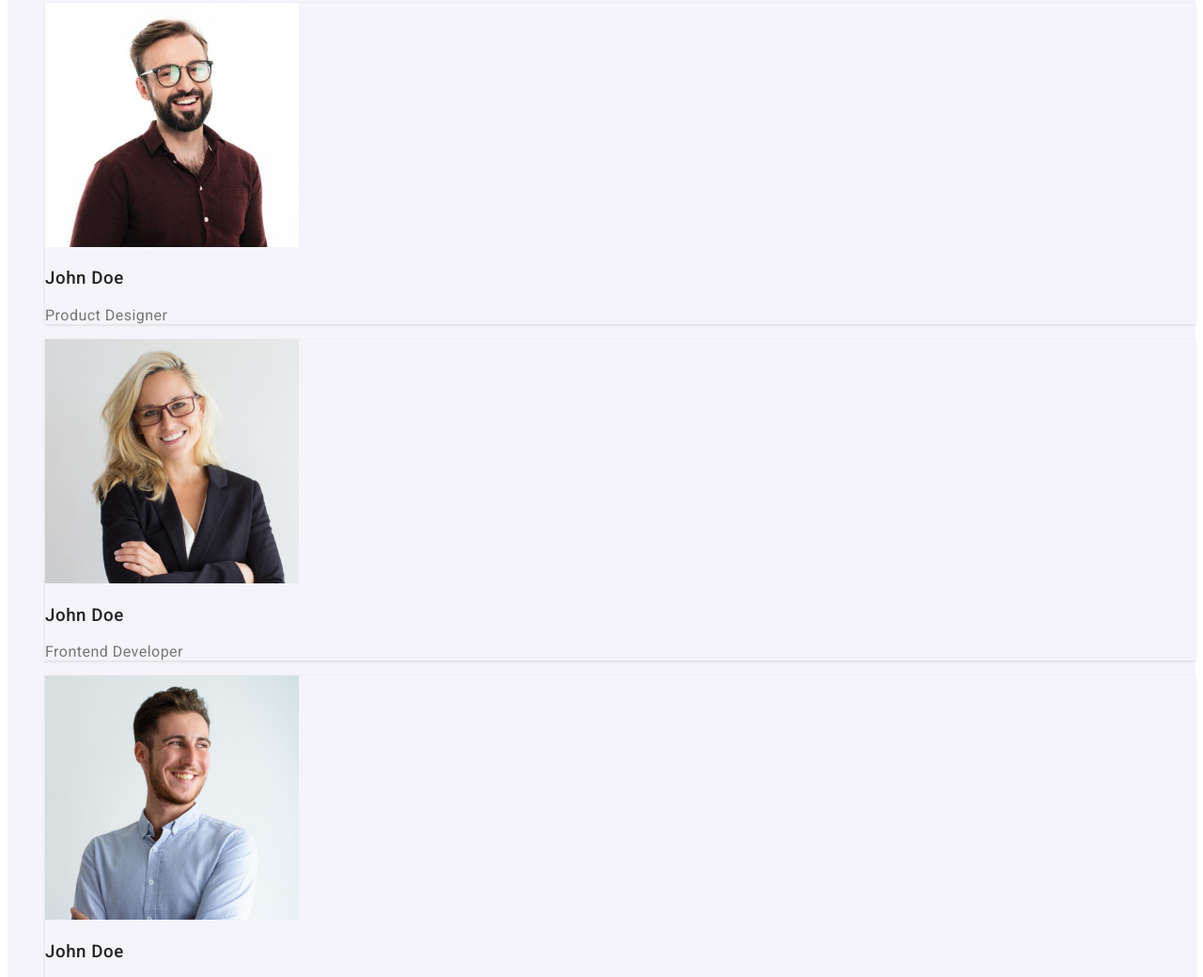
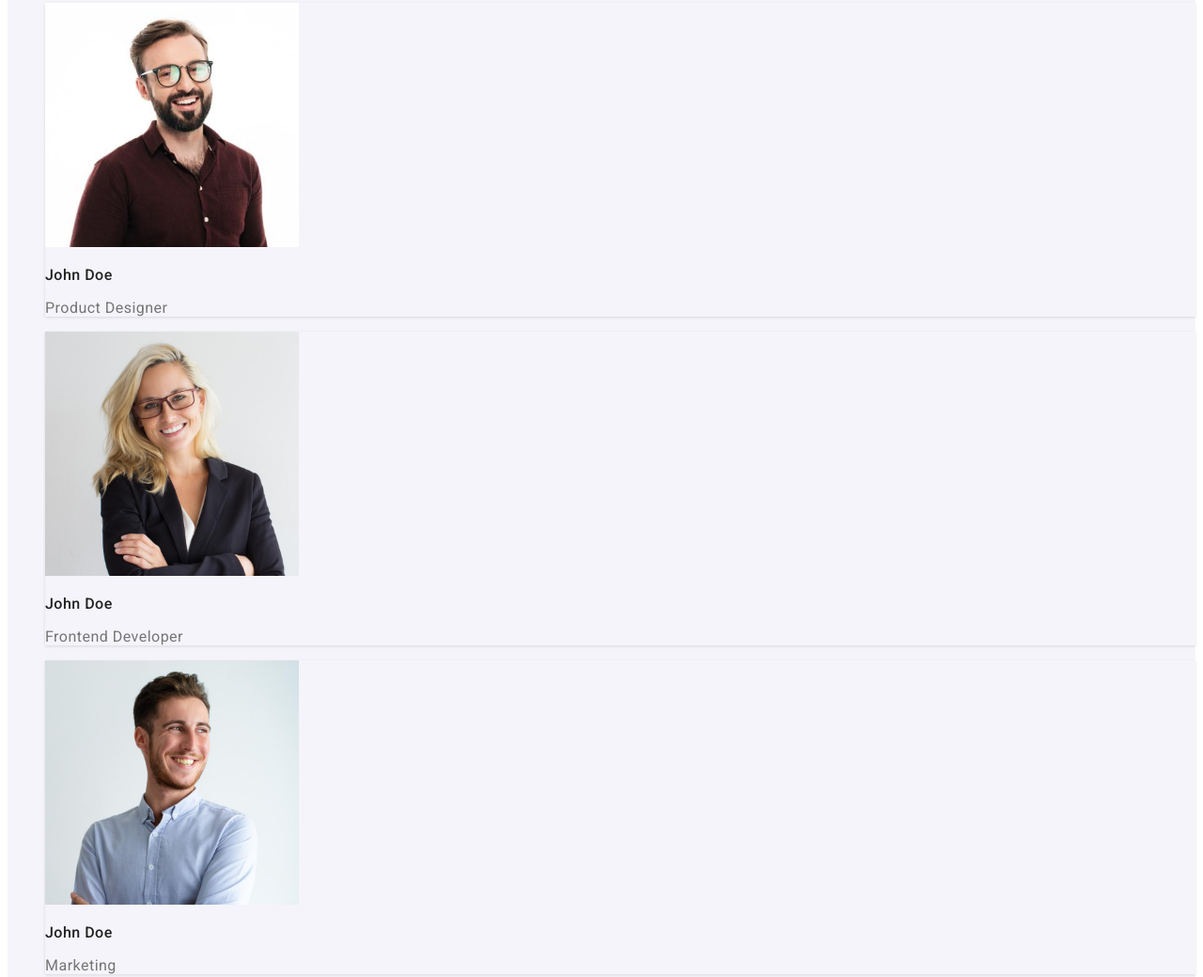
Before and after one commit to JoannaMikusinskaNowak/goit-markup-hw-02, a plain HTML site: page index.html in a window 1280 px wide. Shown: the part 1593-2633 px from the top of the page at 94% size. Drawn offline with Linux system fonts and the light colour scheme.

Commit message:
add font size and line-height to temas name

```diff
--- a/css/style.css
+++ b/css/style.css
@@ -148,6 +148,8 @@ line-height: 30px;
 
 .teams-names {
   font-weight: 500;
+  font-size: 16px;
+  line-height: 1.19;
   letter-spacing: 0.03em;
 }
 
```
